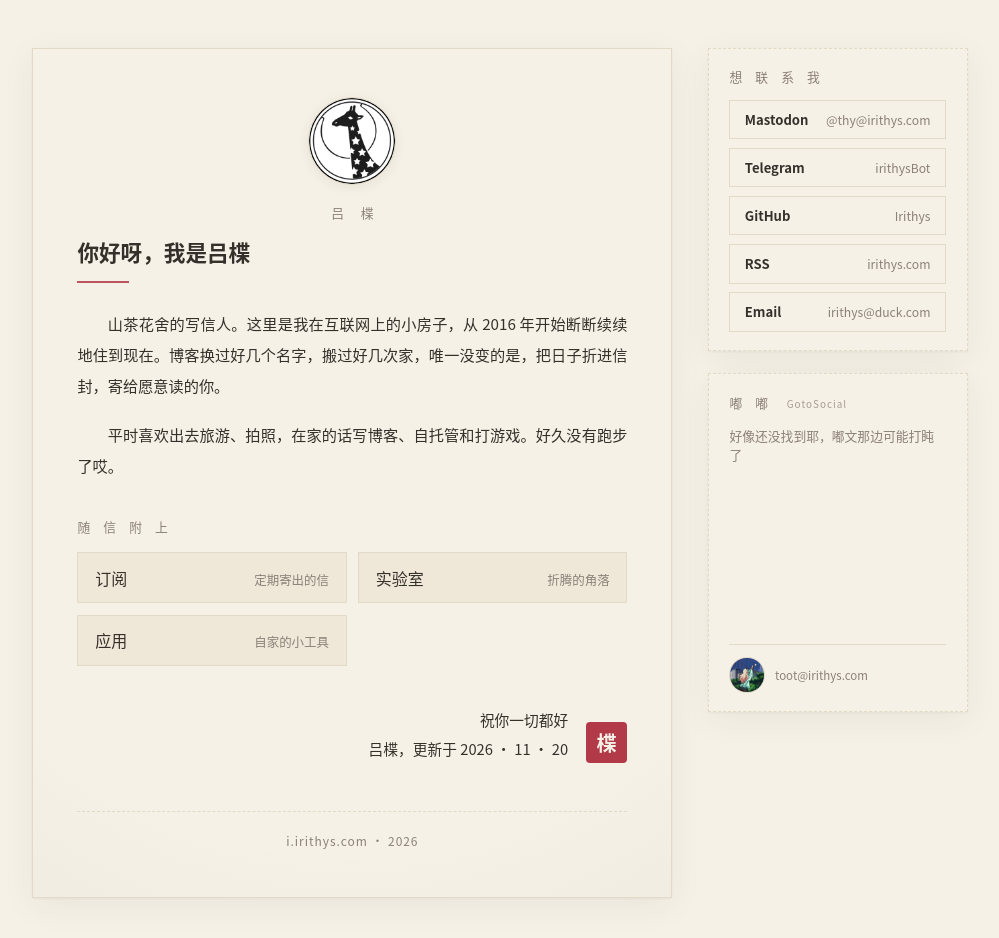
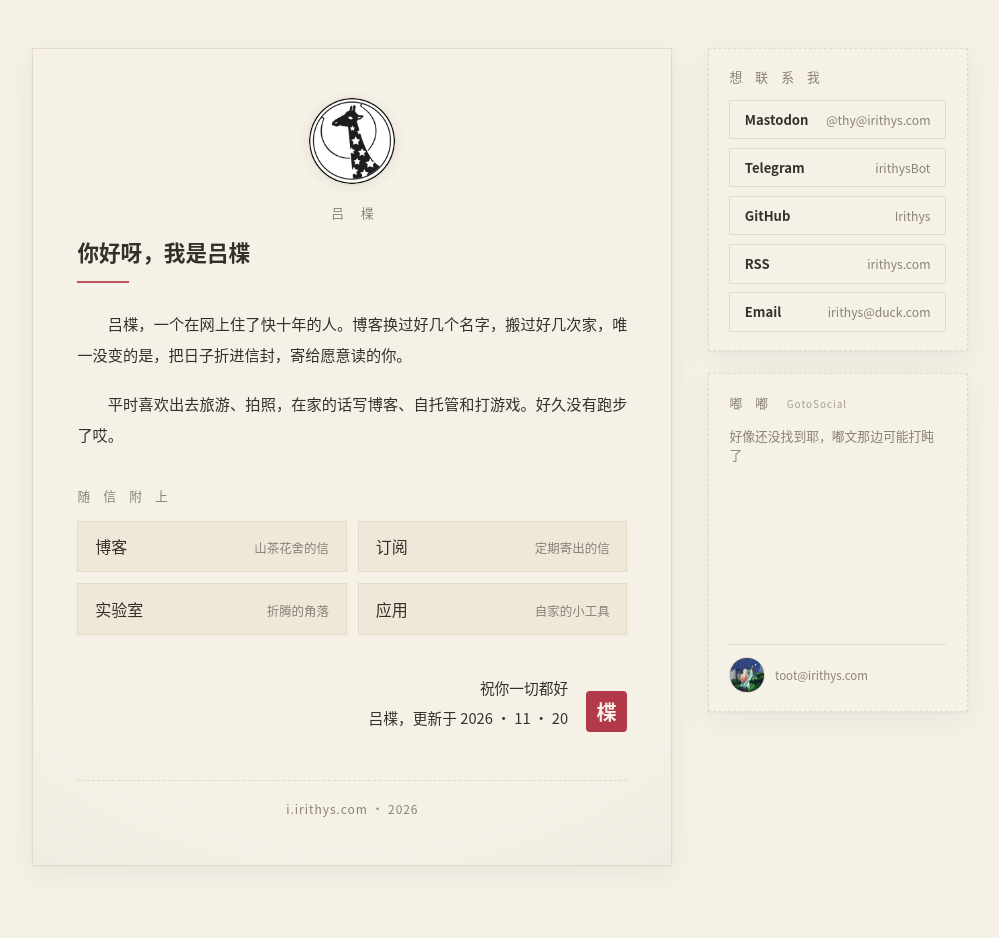
Before and after one commit to Irithys/home, a plain HTML site: page index.html in a window 1280 px wide. Shown: the whole page, without its empty margins (140-1139 px from the left). Drawn offline with Linux system fonts and the light colour scheme; no server answers.

Commit message:
正文改为介绍吕楪本人，链接卡首位加回博客

```diff
--- a/index.html
+++ b/index.html
@@ -382,13 +382,14 @@
     <h1 class="salutation">你好呀，我是吕楪</h1>
 
     <div class="body">
-      <p>山茶花舍的写信人。这里是我在互联网上的小房子，从 2016 年开始断断续续地住到现在。博客换过好几个名字，搬过好几次家，唯一没变的是，把日子折进信封，寄给愿意读的你。</p>
+      <p>吕楪，一个在网上住了快十年的人。博客换过好几个名字，搬过好几次家，唯一没变的是，把日子折进信封，寄给愿意读的你。</p>
       <p>平时喜欢出去旅游、拍照，在家的话写博客、自托管和打游戏。好久没有跑步了哎。</p>
     </div>
 
     <section class="enclosures">
       <p class="enclosures-title">随 信 附 上</p>
       <ul class="enclosure-list">
+        <li><a href="https://irithys.com/" target="_blank" rel="noopener">博客<span class="note">山茶花舍的信</span></a></li>
         <li><a href="https://news.irithys.com/" target="_blank" rel="noopener">订阅<span class="note">定期寄出的信</span></a></li>
         <li><a href="https://lab.irithys.com/" target="_blank" rel="noopener">实验室<span class="note">折腾的角落</span></a></li>
         <li><a href="https://app.irithys.com/" target="_blank" rel="noopener">应用<span class="note">自家的小工具</span></a></li>
```
